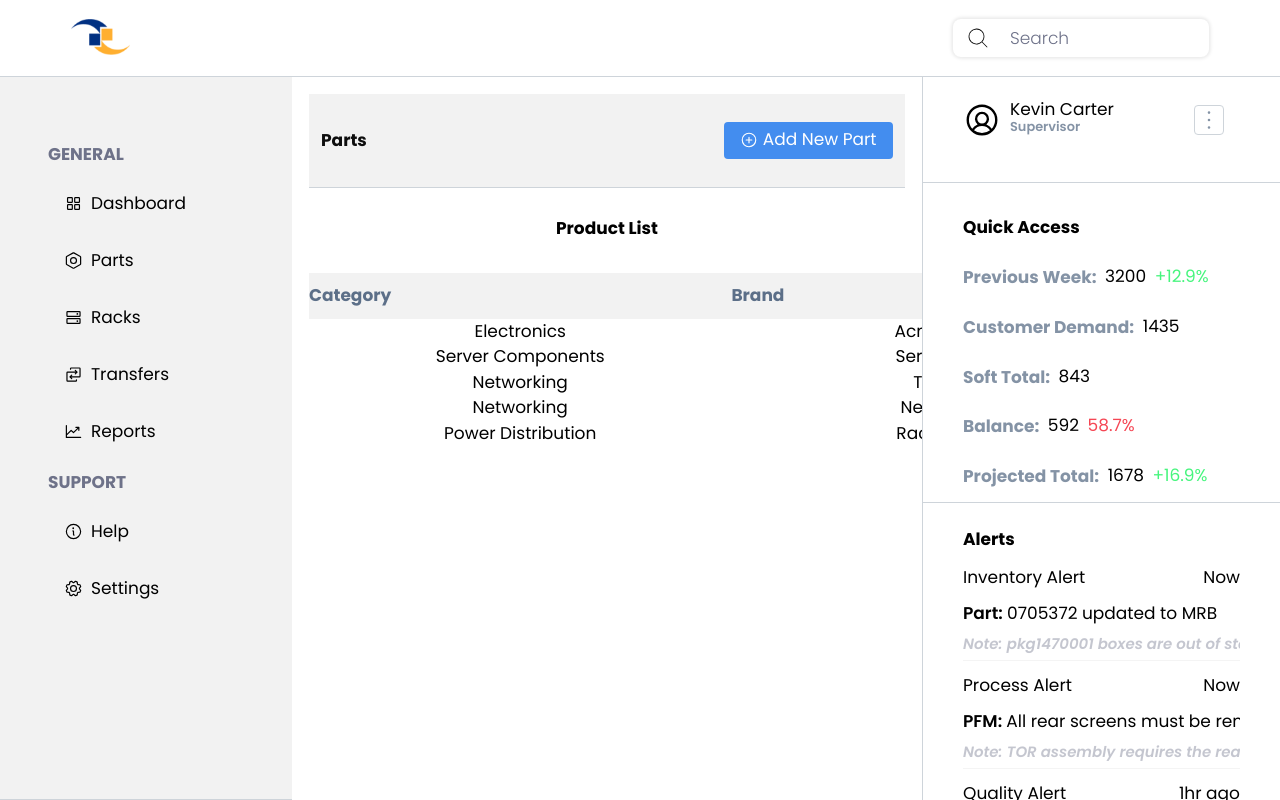
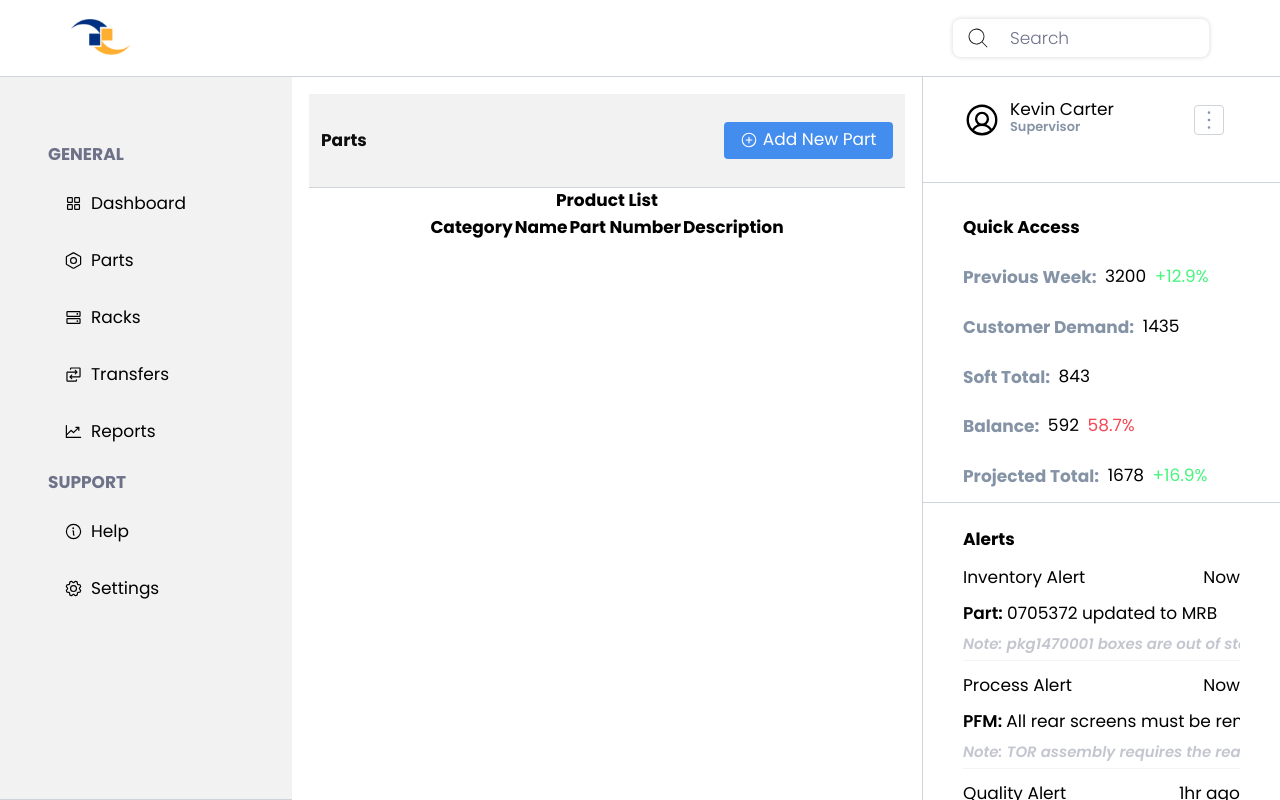
Before and after one commit to kvncrtr/vendex, a React (Create React App) app: page /login in a window 1280 px wide. Built offline with nearby package versions, Linux system fonts and the light colour scheme.

Commit message:
another shot

```diff
--- a/src/components/molecules/Table.jsx
+++ b/src/components/molecules/Table.jsx
@@ -1,37 +1,17 @@
 import React from "react";
 
-const Table = ({data, className, headingCaseClassName, headingClassName, rowClassName}) => {
-  const renderedRows = data.map((part) => (
-      <tr className={rowClassName} key={part.name}>
-        <td>{part.category}</td>
-        <td>{part.brand}</td>
-        <td>{part.name}</td>
-        <td>{part.part_number}</td>
-        <td>{part.upc}</td>
-        <td>{part.price}</td>
-        <td>{part.description}</td>
-        <td>{part.on_hand}</td>
-        <td>{part.weight}</td>
-        <td>{part.audited_at}</td>
-      </tr>
-    ))
+const Table = ({ data, className }) => {
   return (
     <table className={className}>
-      <thead className={headingCaseClassName}>
+      <thead>
         <tr>
-          <th className={headingClassName}>Category</th>
-          <th className={headingClassName}>Brand</th>
-          <th className={headingClassName}>Name</th>
-          <th className={headingClassName}>Part Number</th>
-          <th className={headingClassName}>UPC</th>
-          <th className={headingClassName}>Price</th>
-          <th className={headingClassName}>Description</th>
-          <th className={headingClassName}>On Hand</th>
-          <th className={headingClassName}>Weight</th>
-          <th className={headingClassName}>Audited At</th>
+          <th>Category</th>
+          <th>Name</th>
+          <th>Part Number</th>
+          <th>Description</th>
         </tr>
       </thead>
-      <tbody>{renderedRows}</tbody>
+
     </table>
   );
 };
--- a/src/components/pages/Parts.jsx
+++ b/src/components/pages/Parts.jsx
@@ -22,14 +22,12 @@ const Parts = () => {
         <h4 className={"parts--title"}>Product List</h4>
       </div>
 
-      <Table
-        className={"parts--table-case"}
-        headingCaseClassName={"parts--heading-case"}
-        headRowClassName={"parts--row-head"}
-        headingClassName={"parts--table-headings"}
-        rowClassName={"parts--row"}
-        data={data}
-      />
+      <div className="parts--table-container">
+        <Table
+          data={data}
+          className={"parts--table-case"}
+        />
+      </div>
     </div>
   );
 };
--- a/src/style.css
+++ b/src/style.css
@@ -589,45 +589,7 @@ input[type="number"]::-webkit-outer-spin-button {
     color: #FFFFFF; }
   .button--container {
     margin: 0;
-    height: 2.176rem; }
-  .parts--title-case {
-    margin-top: 1rem;
-    padding: 0.705rem 0; }
-  .parts--table-case {
-    table-layout: fixed;
-    align-self: start;
-    border-collapse: collapse;
-    width: 400vw;
-    text-align: center;
-    overflow: hidden;
-    margin-top: 1.117rem; }
-  .parts--row-head {
-    background-color: #F2F2F2; }
-  .parts--heading-case {
-    text-align: left; }
-  .parts--heading-case th {
-    height: 2.705rem;
-    background-color: #F2F2F2; }
-  .parts--heading-case th:nth-child(1) {
-    width: 6.823rem; }
-  .parts--heading-case th:nth-child(2) {
-    width: 6.823rem; }
-  .parts--heading-case th:nth-child(3) {
-    width: 6.823rem; }
-  .parts--heading-case th:nth-child(4) {
-    width: 9rem; }
-  .parts--heading-case th:nth-child(5) {
-    width: 6.823rem; }
-  .parts--heading-case th:nth-child(6) {
-    width: 6.823rem; }
-  .parts--heading-case th:nth-child(7) {
-    width: 19.117rem; }
-  .parts--heading-case th:nth-child(8) {
-    width: 6.823rem; }
-  .parts--heading-case th:nth-child(9) {
-    width: 6.823rem; }
-  .parts--heading-case th:nth-child(10) {
-    width: 6.823rem; } }
+    height: 2.176rem; } }
 
 .menu--shell {
   position: absolute;
--- a/src/styles/components/pages/_parts.scss
+++ b/src/styles/components/pages/_parts.scss
@@ -38,71 +38,108 @@
       height: 2.176rem;
    }
 
-   .parts--title-case {
-      margin-top: 1rem;
-      padding: 0.705rem 0;
+   .parts--table-container {
+
    }
 
-   .parts--table-case {
-      table-layout: fixed;
-      align-self: start;
-      border-collapse: collapse;
-      width: 400vw;
-      text-align: center;
-      overflow: hidden;
-      margin-top: 1.117rem;
-   }
+   // .parts--title-case {
+   //    width: 100%;
+   //    margin-top: 1rem;
+   //    padding: 0.705rem 0 0.705rem 1.411rem;
+   // }
 
-   .parts--row-head {
-      background-color: $achromatic-200;
-   }
+   // .parts--table-case {
+   //    table-layout: fixed;
+   //    align-self: start;
+   //    border-collapse: collapse;
+   //    width: 100%;
+   //    text-align: center;
+   //    overflow: hidden;
+   //    margin-top: 1.117rem;
+   // }
 
-   .parts--heading-case {
-      text-align: left;
-   }
+   // .parts--row-head {
+   //    background-color: $achromatic-200;
+   // }
 
-   .parts--heading-case th {
-      height: 2.705rem;
-      background-color: $achromatic-200;
-   }
+   // .parts--heading-case {
+   //    text-align: left;
+   // }
 
-   .parts--heading-case th:nth-child(1) {
-      width: 6.823rem;
-   }
+   // .parts--heading-case th {
+   //    height: 3.833rem;
+   //    background-color: $achromatic-200;
+   // }
 
-   .parts--heading-case th:nth-child(2) {
-      width: 6.823rem;
-   }
+   // .parts--heading-case th:nth-child(1) {
+   //    display: flex;
+   //    justify-content: center;
+   //    width: 4.058rem;
+   //    padding: 0 1.411rem;
+   //    background-color: antiquewhite;
+   // }
 
-   .parts--heading-case th:nth-child(3) {
-      width: 6.823rem;
-   }
+   // .parts--haeding-case th input {
+   //    display: flex;
+   //    align-self: center;
+   // }
 
-   .parts--heading-case th:nth-child(4) {
-      width: 9rem;
-   }
+   // .parts--tr-case {
+   //    display: flex;
+   // }
 
-   .parts--heading-case th:nth-child(5) {
-      width: 6.823rem;
-   }
+   // .parts--heading-case th:nth-child(2) {
+   //    display: flex;
+   //    width: 7.839rem;
+   //    padding-left: 2rem;
+   //    align-items: center;
+   // }
 
-   .parts--heading-case th:nth-child(6) {
-      width: 6.823rem;
-   }
+   // .parts--heading-case th:nth-child(3) {
+   //    width: 8.234rem;
+   //    padding-left: 1.411rem;
+   // }
 
-   .parts--heading-case th:nth-child(7) {
-      width: 19.117rem;
-   }
+   // .parts--heading-case th:nth-child(4) {
+   //    width: 8.234rem;
+   //    padding-left: 1.411rem;
+   // }
 
-   .parts--heading-case th:nth-child(8) {
-      width: 6.823rem;
-   }
+   // .parts--heading-case th:nth-child(5) {
+   //    width: 9rem;
+   // }
 
-   .parts--heading-case th:nth-child(9) {
-      width: 6.823rem;
-   }
+   // .parts--heading-case th:nth-child(6) {
+   //    width: 8.234rem;
+   //    padding-left: 1.411rem;
+   // }
 
-   .parts--heading-case th:nth-child(10) {
-      width: 6.823rem;
-   }
+   // .parts--heading-case th:nth-child(7) {
+   //    width: 8.234rem;
+   //    padding-left: 1.411rem;
+   // }
+
+   // .parts--heading-case th:nth-child(8) {
+   //    width: 19.117rem;
+   // }
+
+   // .parts--heading-case th:nth-child(9) {
+   //    width: 8.234rem;
+   //    padding-left: 1.411rem;
+   // }
+
+   // .parts--heading-case th:nth-child(10) {
+   //    width: 8.234rem;
+   //    padding-left: 1.411rem;
+   // }
+
+   // .parts--heading-case th:nth-child(11) {
+   //    width: 8.234rem;
+   //    padding-left: 1.411rem;
+   // }
+
+   // .parts--tbody-case {
+   //    background-color: blue;
+   // }
+
 }
```
